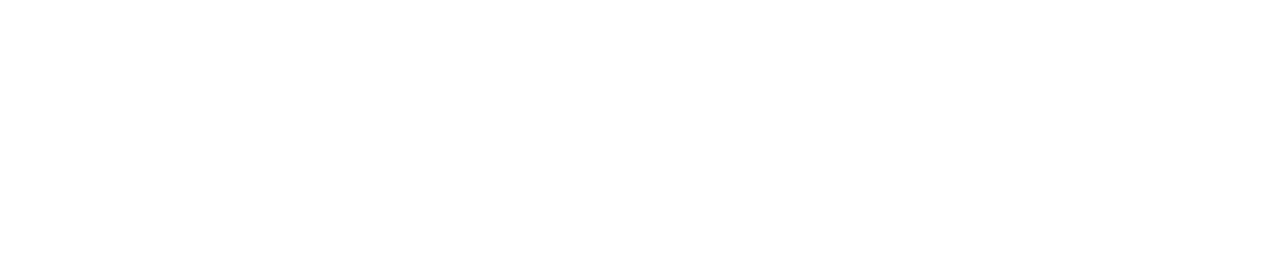
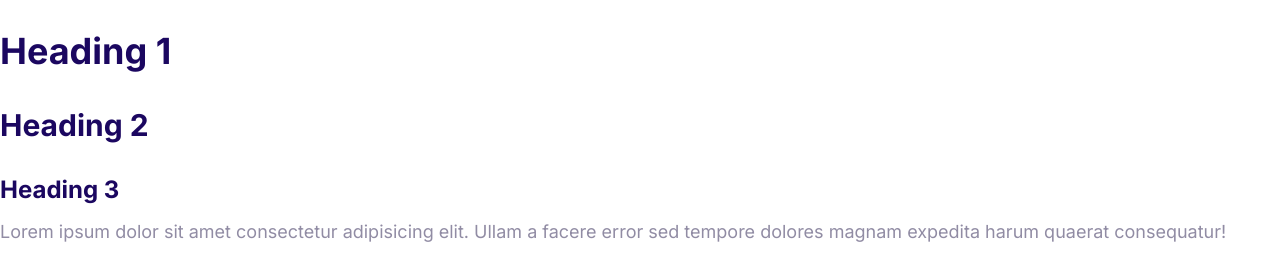
Before and after one commit to ZaneButcher/Moshify, a plain HTML site: page index.html in a window 1280 px wide. Drawn offline with Linux system fonts and the light colour scheme.

Commit message:
Define styles for the fonts.

```diff
--- a/CSS/styles.css
+++ b/CSS/styles.css
@@ -5,3 +5,53 @@
     --color-headings: #1b0760;
     --color-body: #918ca4;
 }
+
+html {
+    font-size: 62.5%;
+}
+
+body {
+    font-family: 'Inter', Arial, Helvetica, sans-serif;;
+    font-size: 2.4rem;
+    line-height: 1.5;
+    color: var(--color-body)
+}
+
+h1, h2, h3 {
+    color: var(--color-headings);
+    margin-bottom: 1rem;
+}
+
+h1 {
+    font-size: 7rem;
+}
+h2 {
+    font-size: 4rem;
+}
+
+h3 {
+    font-size: 3rem;
+    margin-bottom: 1rem;
+}
+
+p {
+    margin-top: 0;
+}
+
+@media screen and (min-width: 1024px) {
+    body {
+        font-size: 1.8rem;
+    }
+
+    h1 {
+        font-size: 8rem;
+    }
+
+    h2 {
+        font-size: 3rem;
+    }
+
+    h3 {
+        font-size: 2.4rem;
+    }
+}
--- a/index.html
+++ b/index.html
@@ -5,8 +5,16 @@
     <meta http-equiv="X-UA-Compatible" content="IE=edge" />
     <meta name="viewport" content="width=device-width, initial-scale=1.0" />
     <title>Document</title>
+    <link rel="preconnect" href="https://fonts.googleapis.com">
+    <link rel="preconnect" href="https://fonts.gstatic.com" crossorigin>
+    <link href="https://fonts.googleapis.com/css2?family=Inter:wght@400;700&display=swap" rel="stylesheet">
     <link rel="stylesheet" href="css/styles.css" />
     <link rel="stylesheet" href="CSS/normalize-css.css" />
   </head>
-  <body></body>
+  <body>
+    <h1>Heading 1</h1>
+    <h2>Heading 2</h2>
+    <h3>Heading 3</h3>
+    <p>Lorem ipsum dolor sit amet consectetur adipisicing elit. Ullam a facere error sed tempore dolores magnam expedita harum quaerat consequatur!</p>
+  </body>
 </html>
```
